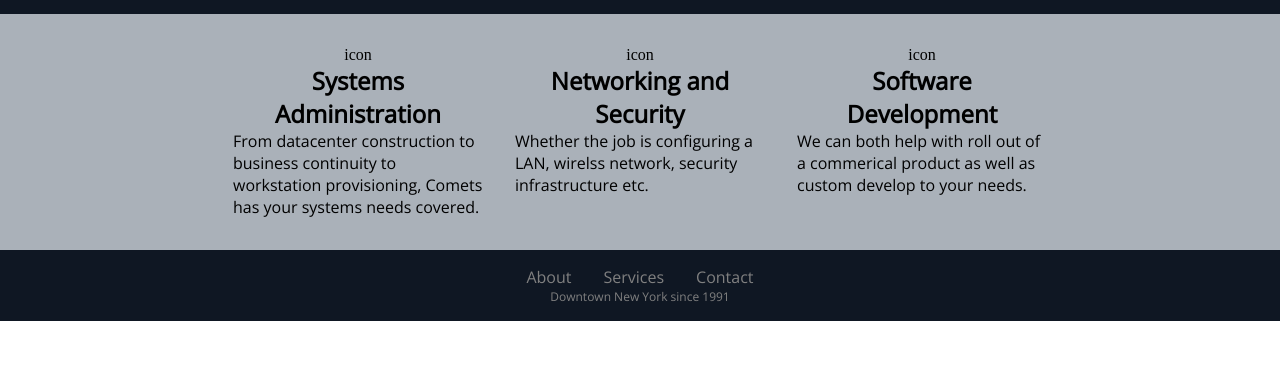
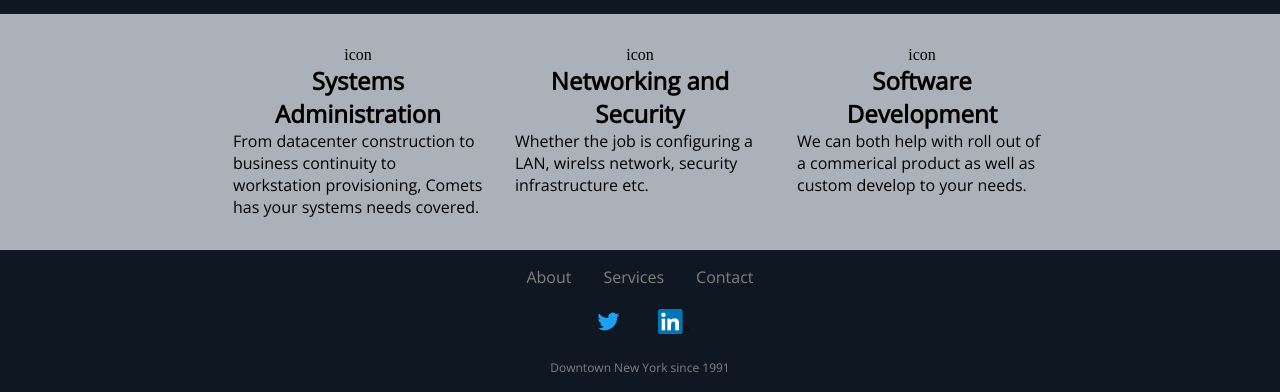
Before and after one commit to jberthiaume1138/comets, a React app: page / in a window 1280 px wide. Shown: the part 686-1078 px from the top of the page. Before the commit the page ends 1007 px from the top, so only its background shows below. Built offline with nearby package versions, Linux system fonts and the light colour scheme.

Commit message:
add social media icons to fotter

```diff
--- a/src/components/layout/Footer.js
+++ b/src/components/layout/Footer.js
@@ -2,6 +2,9 @@ import React from 'react';
 import { Link } from 'react-router';
 
 import styles from './style/Footer.scss';
+
+import twitter from '../../images/twitter.svg';
+import linkedin from '../../images/linkedin.png';
 
 export default class Footer extends React.Component {
 	render () {
@@ -13,7 +16,11 @@ export default class Footer extends React.Component {
 						<Link to="services" activeClassName={styles.activeStyle} >Services</Link>
 						<Link to="contact" activeClassName={styles.activeStyle}>Contact</Link>
 					</div>
-					<p className={styles.footerText}>Downtown New York since 1991</p>
+					<div className={styles.social}>
+						<a href="https://twitter.com/carlfriedberg" target="_blank"><img src={twitter} height='35' /></a>
+						<a href="https://www.linkedin.com/in/carlfriedberg/" target="_blank"><img src={linkedin} height='25' /></a>
+					</div>
+					<div className={styles.footerText}>Downtown New York since 1991</div>
 				</div>
 			</footer>
 		);
--- a/src/components/layout/style/Footer.scss
+++ b/src/components/layout/style/Footer.scss
@@ -1,3 +1,5 @@
+$primaryFont: 'Open Sans', sans-serif;
+
 .footerWrapper {
 	background-color: #0f1723;
 	padding: 1em;
@@ -5,7 +7,7 @@
 
 .footerNav {
 	// font-size: 0.75em;
-	font-family: 'Open Sans', sans-serif;
+	font-family: $primaryFont;
 	display: flex;
 	justify-content: center;
 
@@ -20,9 +22,23 @@
 	}
 }
 
+.social {
+	// margin: 0 auto;
+	// text-align: center;
+	display: flex;
+	flex-flow: row nowrap;
+	justify-content: center;
+	align-items: center;
+	padding: 1em;
+
+	img {
+		padding: 0 1em;
+	}
+}
+
 .footerText {
 	font-size: 0.75em;
-	font-family: 'Open Sans', sans-serif;
+	font-family: $primaryFont;
 	color: gray;
 	margin: 0 auto;
 	text-align: center;
```
Also changed, not shown: src/images/Artboard 1.svg (deleted), src/images/linkedin.png (added), src/images/networking.svg (deleted), src/images/skyline.svg (deleted), src/images/software.svg (deleted), src/images/twitter.svg (added).
